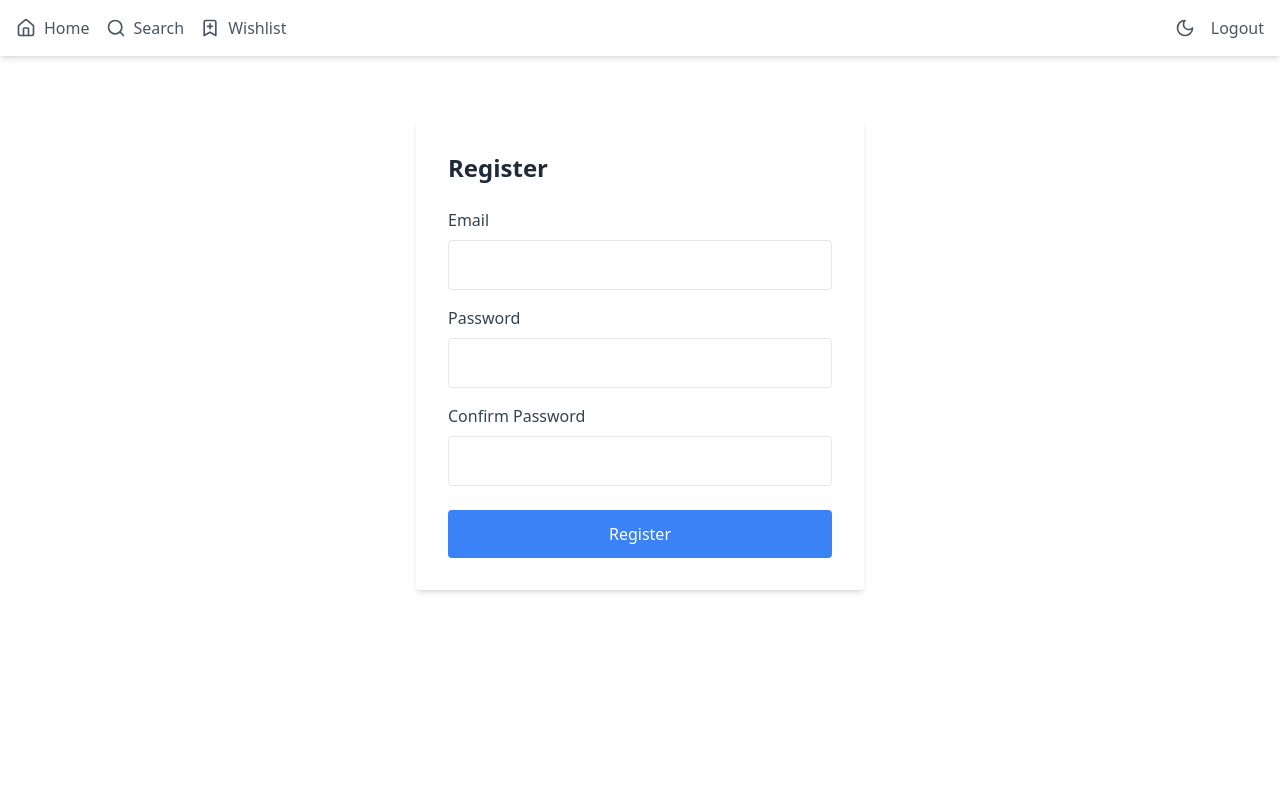
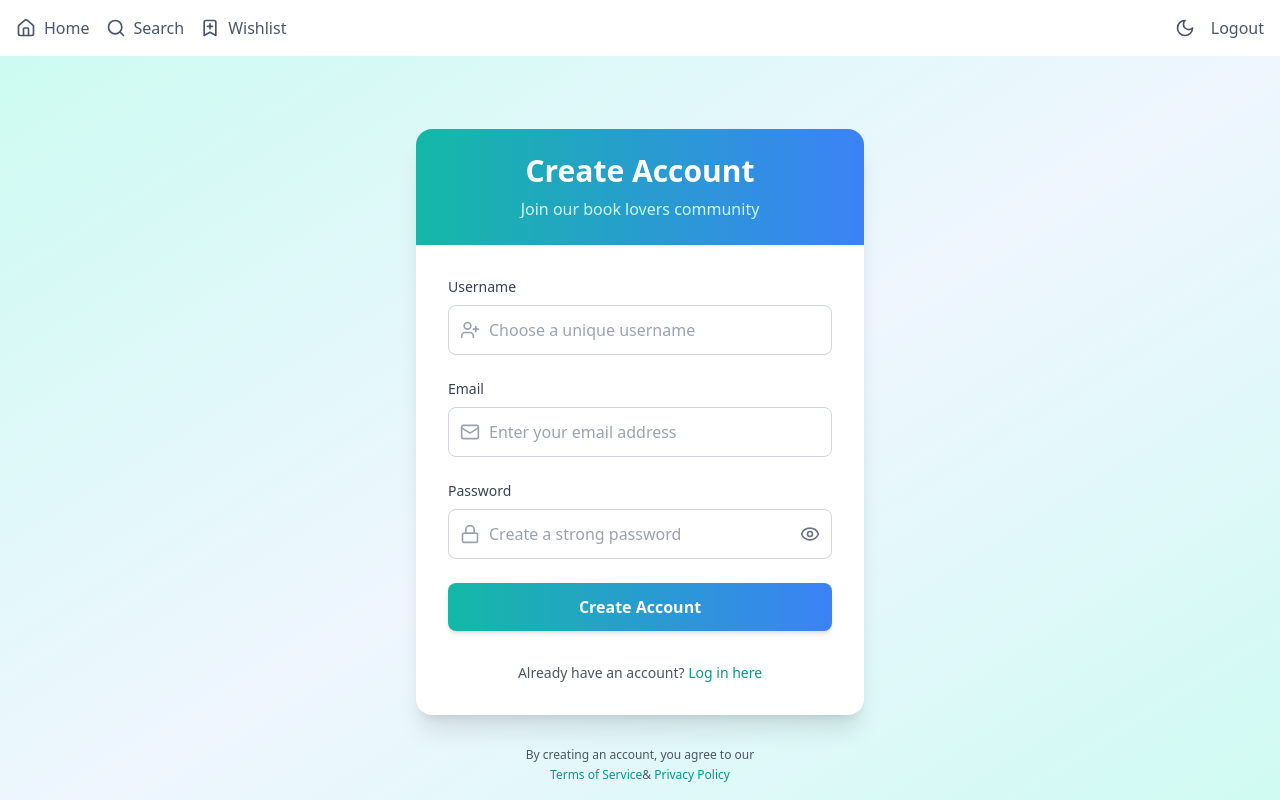
Before and after one commit to Nahid-os/Book_search_engine, a Next.js app: page /register in a window 1280 px wide. Shown: the top 800 px of the page. Built offline with nearby package versions, Linux system fonts and the light colour scheme; no server answers.

Commit message:
Update register page with new design

```diff
--- a/app/(auth)/register/page.jsx
+++ b/app/(auth)/register/page.jsx
@@ -1,100 +1,238 @@
+// app/(auth)/register/page.jsx
+
 "use client";
 
 import { useState } from "react";
+import Link from "next/link";
 import { useRouter } from "next/navigation";
+import { Eye, EyeOff, UserPlus, Mail, Lock } from "lucide-react";
 
-export default function Register() {
-  const [email, setEmail] = useState("");
-  const [password, setPassword] = useState("");
-  const [confirmPassword, setConfirmPassword] = useState("");
-  const [error, setError] = useState("");
+export default function RegisterPage() {
   const router = useRouter();
+  const [formData, setFormData] = useState({
+    username: "",
+    email: "",
+    password: "",
+  });
+  const [errors, setErrors] = useState({});
+  const [showPassword, setShowPassword] = useState(false);
+  const [isLoading, setIsLoading] = useState(false);
+  const [serverError, setServerError] = useState("");
 
-  const handleRegister = async (e) => {
-    e.preventDefault();
-    setError("");
-
-    if (password !== confirmPassword) {
-      setError("Passwords do not match");
-      return;
+  // Handles input changes
+  const handleChange = (e) => {
+    const { name, value } = e.target;
+    setFormData((prev) => ({ ...prev, [name]: value }));
+    if (errors[name]) {
+      setErrors((prev) => ({ ...prev, [name]: "" }));
     }
-
-    try {
-      const res = await fetch("http://localhost:3001/api/auth/register", {
-        method: "POST",
-        headers: {
-          "Content-Type": "application/json"
-        },
-        body: JSON.stringify({ email, password })
-      });
-      if (res.ok) {
-        router.push("/login");
-      } else {
-        const errorData = await res.json();
-        setError(errorData.message || "Registration failed");
-      }
-    } catch (err) {
-      setError("An error occurred during registration");
+    if (serverError) {
+      setServerError("");
     }
   };
 
+  // Client-side form validation
+  const validateForm = () => {
+    const newErrors = {};
+    if (!formData.username.trim()) newErrors.username = "Username is required";
+    else if (formData.username.length < 3) newErrors.username = "Username must be at least 3 characters";
+    if (!formData.email.trim()) newErrors.email = "Email is required";
+    else if (!/\S+@\S+\.\S+/.test(formData.email)) newErrors.email = "Email is invalid";
+    if (!formData.password) newErrors.password = "Password is required";
+    else if (formData.password.length < 6) newErrors.password = "Password must be at least 6 characters";
+    setErrors(newErrors);
+    return Object.keys(newErrors).length === 0;
+  };
+
+  // Handles form submission
+  const handleSubmit = async (e) => {
+    e.preventDefault();
+    if (!validateForm()) return;
+
+    setIsLoading(true);
+    setServerError("");
+
+    try {
+      const response = await fetch("http://localhost:3001/api/auth/register", {
+        method: "POST",
+        headers: { "Content-Type": "application/json" },
+        body: JSON.stringify(formData),
+        // credentials: "include", // Only needed if using cookies cross-origin
+      });
+
+      // Try to parse JSON regardless of status code, as error messages are often in the body
+      const data = await response.json();
+
+      // --- MODIFIED ERROR HANDLING ---
+      if (!response.ok) {
+        // If response is not OK (4xx, 5xx), handle it directly
+        // Use the message from the backend response body (data.message)
+        setServerError(data.message || `Registration failed (status: ${response.status})`);
+      } else {
+        // SUCCESS CASE: Response is OK (2xx)
+        // Redirect to login page, adding query param for success message display
+        router.push("/login?registered=true");
+      }
+    } catch (error) {
+      // --- CATCH UNEXPECTED ERRORS ---
+      // This block now primarily catches network errors (fetch failed)
+      // or errors during response.json() if the response wasn't valid JSON.
+      console.error("Unexpected registration error:", error); // Log only truly unexpected errors
+      setServerError("An unexpected network or server error occurred. Please try again later.");
+    } finally {
+      setIsLoading(false); // Ensure loading state is always reset
+    }
+  };
+
+  // --- JSX  ---
   return (
-    <div className="flex items-center justify-center py-16">
-      <form
-        onSubmit={handleRegister}
-        className="bg-white dark:bg-gray-800 p-8 rounded shadow-md w-full max-w-md"
-      >
-        <h2 className="text-2xl font-bold mb-6 text-gray-800 dark:text-white">
-          Register
-        </h2>
-        {error && <p className="mb-4 text-red-500">{error}</p>}
+    <div className="min-h-screen flex items-center justify-center bg-gradient-to-br from-teal-100 via-blue-50 to-teal-100 dark:from-teal-950 dark:via-blue-950 dark:to-cyan-950 p-4 transition-colors duration-300">
+      <div className="w-full max-w-md">
+        <div className="bg-white dark:bg-gray-900 rounded-2xl shadow-xl overflow-hidden">
+          {/* Header */}
+          <div className="bg-gradient-to-r from-teal-500 to-blue-500 p-6 text-white">
+            <h1 className="text-3xl font-bold text-center">Create Account</h1>
+            <p className="text-center mt-2 text-teal-100">Join our book lovers community</p>
+          </div>
 
-        <div className="mb-4">
-          <label className="block text-gray-700 dark:text-gray-300 mb-2">
+          {/* Form Section */}
+          <div className="p-6 sm:p-8">
+            {/* Server Error Display */}
+            {serverError && (
+              <div className="mb-6 p-4 bg-red-100 dark:bg-red-900/30 text-red-700 dark:text-red-400 rounded-lg text-sm transition-opacity duration-300">
+                {serverError}
+              </div>
+            )}
+
+            <form onSubmit={handleSubmit} className="space-y-6" noValidate>
+               {/* Username Input Field */}
+               <div className="space-y-2">
+                 <label htmlFor="username" className="block text-sm font-medium text-gray-700 dark:text-gray-300">
+                   Username
+                 </label>
+                 <div className="relative">
+                   <div className="absolute inset-y-0 left-0 pl-3 flex items-center pointer-events-none">
+                     <UserPlus className="h-5 w-5 text-gray-400 dark:text-gray-500" />
+                   </div>
+                   <input
+                     id="username"
+                     name="username"
+                     type="text"
+                     value={formData.username}
+                     onChange={handleChange}
+                     className={`block w-full pl-10 pr-3 py-3 border ${
+                       errors.username ? "border-red-500 focus:ring-red-500" : "border-gray-300 dark:border-gray-700 focus:ring-teal-500 dark:focus:ring-teal-600"
+                     } rounded-lg bg-white dark:bg-gray-800 text-gray-900 dark:text-gray-100 focus:outline-none focus:ring-2 transition-colors`}
+                     placeholder="Choose a unique username"
+                     required
+                     aria-invalid={!!errors.username}
+                     aria-describedby={errors.username ? "username-error" : undefined}
+                   />
+                 </div>
+                 {errors.username && <p id="username-error" className="text-red-500 text-sm mt-1">{errors.username}</p>}
+               </div>
+
+               {/* Email Input Field */}
+              <div className="space-y-2">
+                <label htmlFor="email" className="block text-sm font-medium text-gray-700 dark:text-gray-300">
                   Email
                 </label>
+                <div className="relative">
+                  <div className="absolute inset-y-0 left-0 pl-3 flex items-center pointer-events-none">
+                    <Mail className="h-5 w-5 text-gray-400 dark:text-gray-500" />
+                  </div>
                   <input
+                    id="email"
+                    name="email"
                     type="email"
-            value={email}
-            onChange={(e) => setEmail(e.target.value)}
-            className="w-full p-3 border rounded focus:outline-none focus:ring focus:border-blue-300"
+                    value={formData.email}
+                    onChange={handleChange}
+                    className={`block w-full pl-10 pr-3 py-3 border ${
+                      errors.email ? "border-red-500 focus:ring-red-500" : "border-gray-300 dark:border-gray-700 focus:ring-teal-500 dark:focus:ring-teal-600"
+                    } rounded-lg bg-white dark:bg-gray-800 text-gray-900 dark:text-gray-100 focus:outline-none focus:ring-2 transition-colors`}
+                    placeholder="Enter your email address"
                     required
+                    aria-invalid={!!errors.email}
+                    aria-describedby={errors.email ? "email-error" : undefined}
                   />
                 </div>
+                {errors.email && <p id="email-error" className="text-red-500 text-sm mt-1">{errors.email}</p>}
+              </div>
 
-        <div className="mb-4">
-          <label className="block text-gray-700 dark:text-gray-300 mb-2">
+               {/* Password Input Field */}
+               <div className="space-y-2">
+                 <label htmlFor="password" className="block text-sm font-medium text-gray-700 dark:text-gray-300">
                    Password
                  </label>
+                 <div className="relative">
+                   <div className="absolute inset-y-0 left-0 pl-3 flex items-center pointer-events-none">
+                     <Lock className="h-5 w-5 text-gray-400 dark:text-gray-500" />
+                   </div>
                    <input
-            type="password"
-            value={password}
-            onChange={(e) => setPassword(e.target.value)}
-            className="w-full p-3 border rounded focus:outline-none focus:ring focus:border-blue-300"
+                     id="password"
+                     name="password"
+                     type={showPassword ? "text" : "password"}
+                     value={formData.password}
+                     onChange={handleChange}
+                     className={`block w-full pl-10 pr-12 py-3 border ${
+                       errors.password ? "border-red-500 focus:ring-red-500" : "border-gray-300 dark:border-gray-700 focus:ring-teal-500 dark:focus:ring-teal-600"
+                     } rounded-lg bg-white dark:bg-gray-800 text-gray-900 dark:text-gray-100 focus:outline-none focus:ring-2 transition-colors`}
+                     placeholder="Create a strong password"
                      required
+                     aria-invalid={!!errors.password}
+                     aria-describedby={errors.password ? "password-error" : undefined}
                    />
+                   <button
+                     type="button"
+                     onClick={() => setShowPassword(!showPassword)}
+                     className="absolute inset-y-0 right-0 pr-3 flex items-center text-gray-500 hover:text-gray-700 dark:hover:text-gray-300 focus:outline-none"
+                     aria-label={showPassword ? "Hide password" : "Show password"}
+                   >
+                     {showPassword ? <EyeOff className="h-5 w-5" /> : <Eye className="h-5 w-5" />}
+                   </button>
+                 </div>
+                 {errors.password && <p id="password-error" className="text-red-500 text-sm mt-1">{errors.password}</p>}
                </div>
 
-        <div className="mb-6">
-          <label className="block text-gray-700 dark:text-gray-300 mb-2">
-            Confirm Password
-          </label>
-          <input
-            type="password"
-            value={confirmPassword}
-            onChange={(e) => setConfirmPassword(e.target.value)}
-            className="w-full p-3 border rounded focus:outline-none focus:ring focus:border-blue-300"
-            required
-          />
+              {/* Submit Button */}
+              <button
+                type="submit"
+                disabled={isLoading}
+                className="w-full py-3 px-4 bg-gradient-to-r from-teal-500 to-blue-500 hover:from-teal-600 hover:to-blue-600 text-white font-semibold rounded-lg shadow-md hover:shadow-lg focus:outline-none focus:ring-2 focus:ring-teal-500 focus:ring-offset-2 dark:focus:ring-offset-gray-900 transition-all duration-300 flex items-center justify-center disabled:opacity-60 disabled:cursor-not-allowed"
+              >
+                {isLoading ? (
+                  <>
+                    <svg className="animate-spin -ml-1 mr-3 h-5 w-5 text-white" xmlns="http://www.w3.org/2000/svg" fill="none" viewBox="0 0 24 24"><circle className="opacity-25" cx="12" cy="12" r="10" stroke="currentColor" strokeWidth="4"></circle><path className="opacity-75" fill="currentColor" d="M4 12a8 8 0 018-8V0C5.373 0 0 5.373 0 12h4zm2 5.291A7.962 7.962 0 014 12H0c0 3.042 1.135 5.824 3 7.938l3-2.647z"></path></svg>
+                    Creating Account...
+                  </>
+                ) : (
+                  "Create Account"
+                )}
+              </button>
+            </form>
+
+            {/* Link to Login Page */}
+            <div className="mt-8 text-center">
+              <p className="text-sm text-gray-600 dark:text-gray-400">
+                Already have an account?{" "}
+                {}
+                <Link href="/login" className="font-medium text-teal-600 hover:text-teal-700 dark:text-teal-400 dark:hover:text-teal-300 hover:underline">
+                  Log in here
+                </Link>
+              </p>
+            </div>
+          </div>
         </div>
 
-        <button
-          type="submit"
-          className="w-full bg-blue-500 hover:bg-blue-600 text-white py-3 rounded"
-        >
-          Register
-        </button>
-      </form>
+        {/* Footer Links */}
+        <div className="mt-8 text-center text-gray-600 dark:text-gray-400 text-xs">
+          <p>By creating an account, you agree to our</p>
+          <p className="mt-1">
+            <Link href="/terms" className="text-teal-600 dark:text-teal-400 hover:underline">Terms of Service</Link>
+             & <Link href="/privacy" className="text-teal-600 dark:text-teal-400 hover:underline">Privacy Policy</Link>
+          </p>
+        </div>
+      </div>
     </div>
   );
 }
```
Lines whose indentation alone changed are shown as unchanged.
